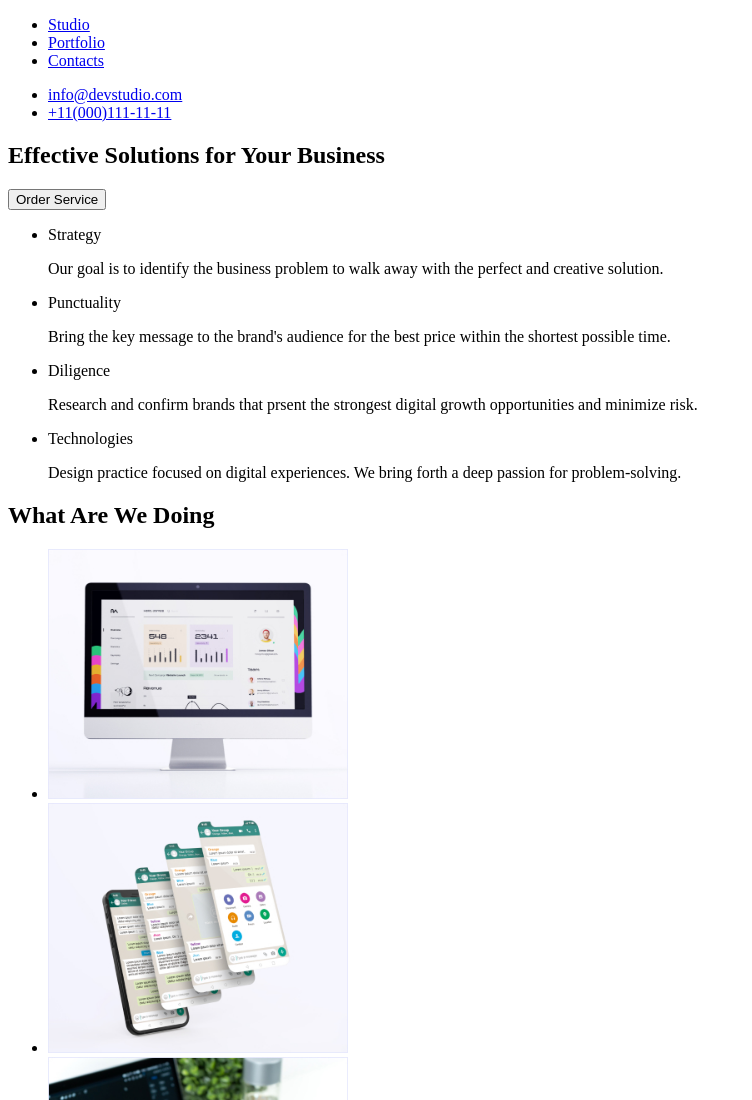
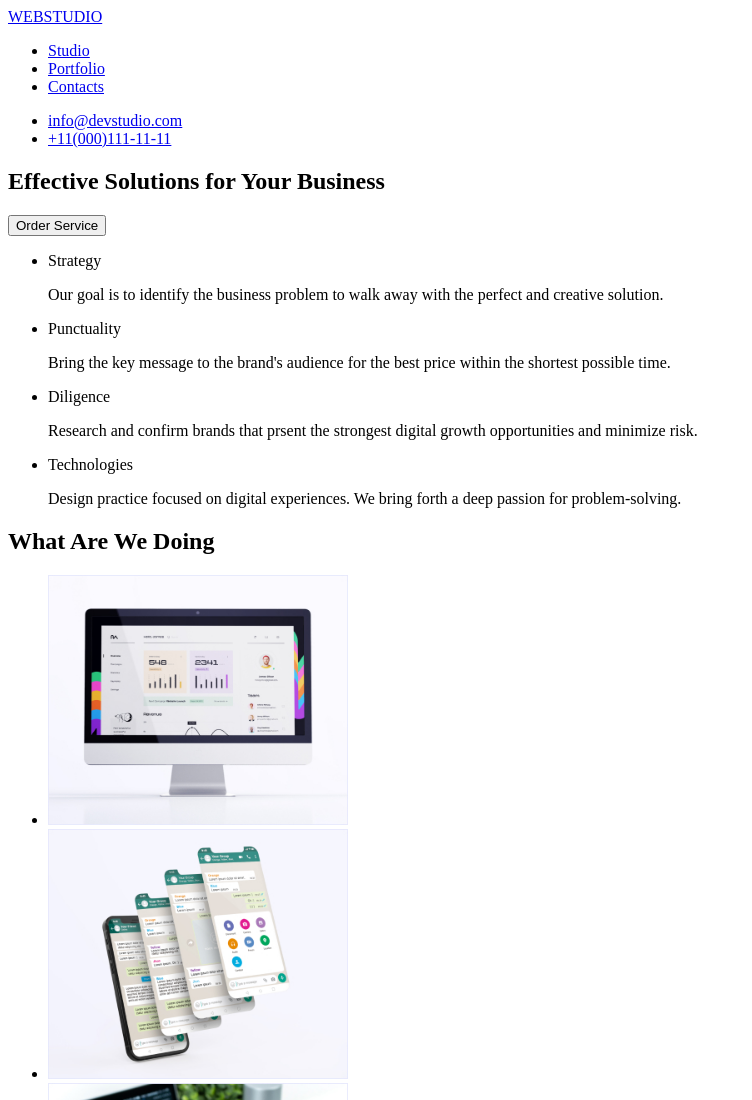
Before and after one commit to jomartacsiat/goit-markup-hw-01, a plain HTML site: page index.html in a window 1280 px wide. Shown: the top 1100 px of the page, without its empty margins (0-752 px from the left). Drawn offline with Linux system fonts and the light colour scheme.

Commit message:
06-29-update

```diff
--- a/index.html
+++ b/index.html
@@ -6,17 +6,18 @@
   <body>
     <header>
       <nav>
+        <a href="WEBSTUDIO">WEBSTUDIO</a>
         <ul>
           <li><a href="Studio">Studio</a></li>
           <li><a href="Portfolio">Portfolio</a></li>
           <li><a href="Contacts">Contacts</a></li>
         </ul>
       </nav>
+      <ul>
+        <li><a href="mailto:info@devstudio.com">info@devstudio.com</a></li>
+        <li><a href="tel:+11(000)111-11-11">+11(000)111-11-11</a></li>
+      </ul>
     </header>
-    <ul>
-      <li><a href="mailto:info@devstudio.com">info@devstudio.com</a></li>
-      <li><a href="tel:+11(000)111-11-11">+11(000)111-11-11</a></li>
-    </ul>
     <main>
       <section>
         <!--Paragraph tag-->
```
